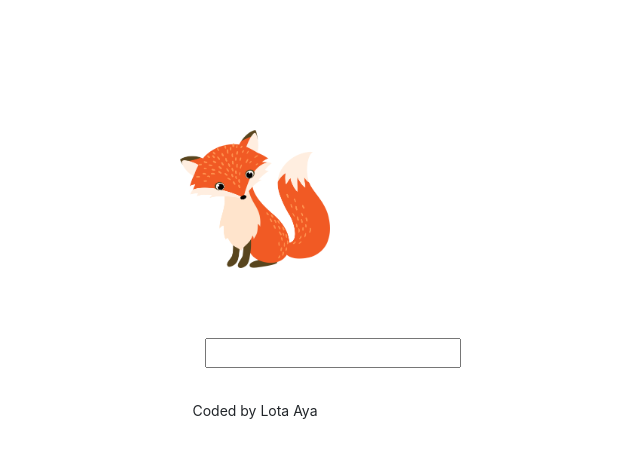
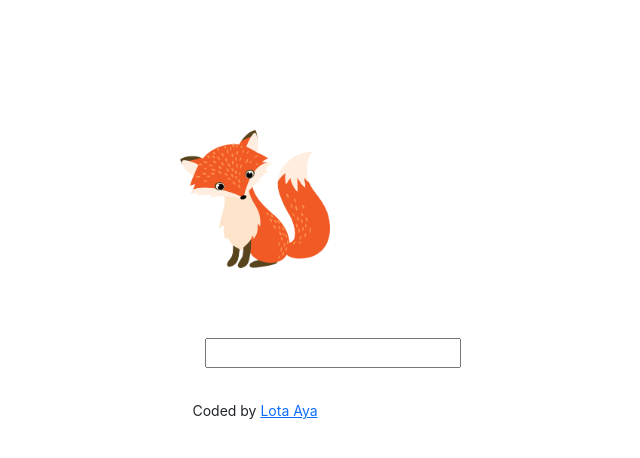
Before and after one commit to CarlotaBant/dicco-project, a React (Create React App) app: page / in a window 1280 px wide. Shown: the top 458 px of the page, without its empty margins (385-1025 px from the left). Built offline with nearby package versions, Linux system fonts and the light colour scheme.

Commit message:
Added link in Footer to GitHub

```diff
--- a/src/App.js
+++ b/src/App.js
@@ -13,7 +13,7 @@ export default function App() {
       <main>
         <Dictionary />
       </main>
-      <footer className="App-footer"><small>Coded by Lota Aya</small></footer>
+      <footer className="App-footer"><small>Coded by <a href="https://github.com/CarlotaBant">Lota Aya</a></small></footer>
       </div>
     </div>
   );
```
